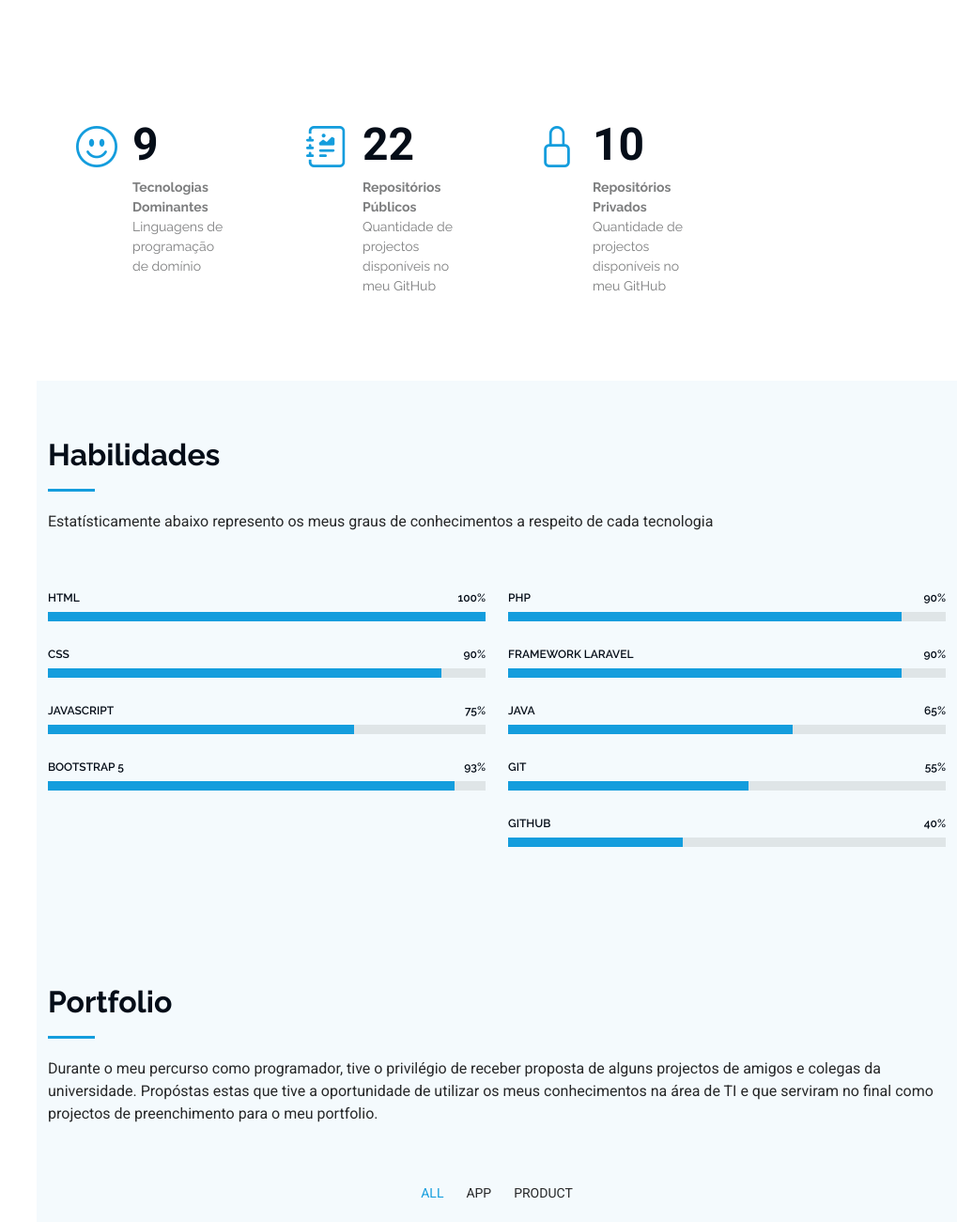
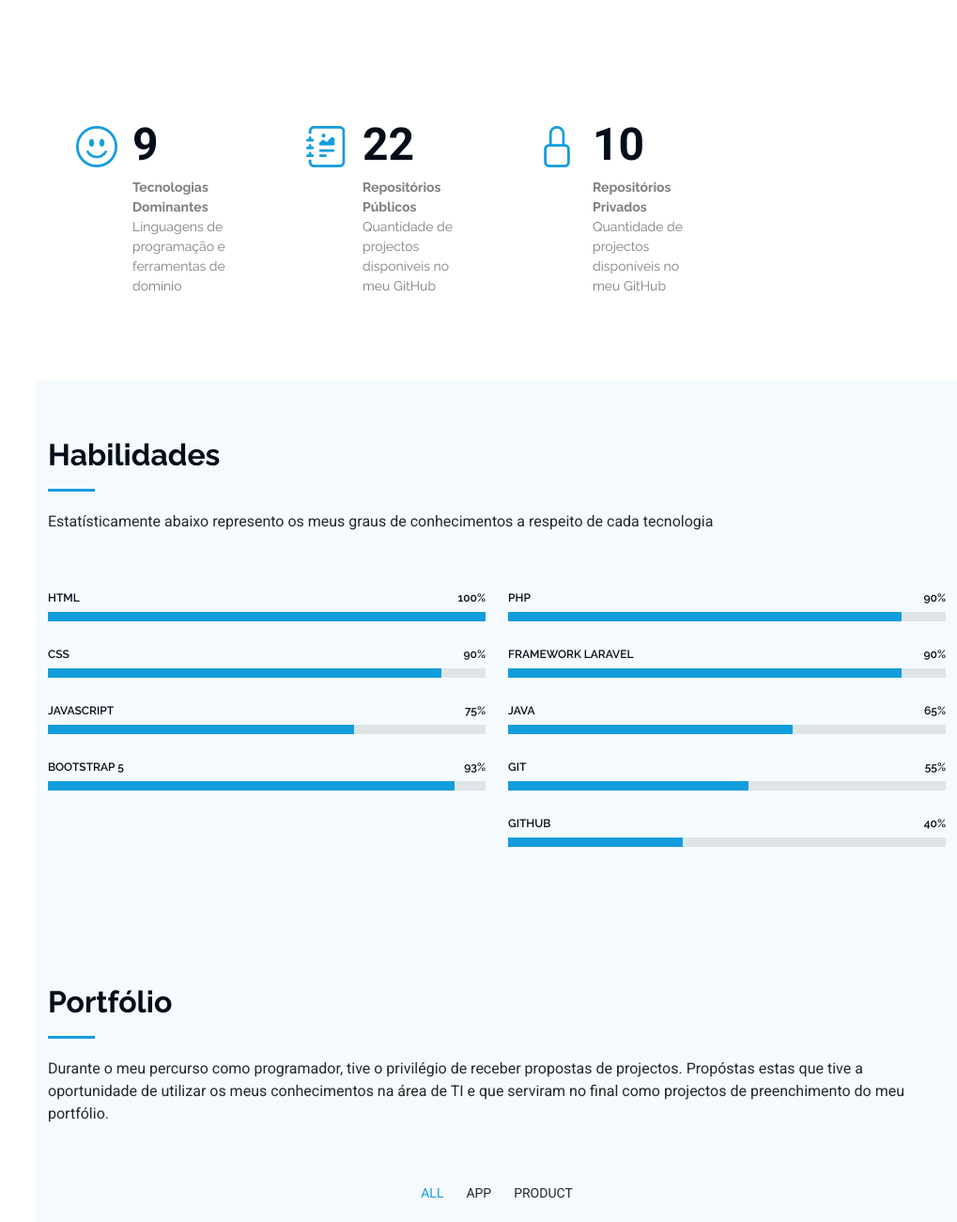
Before and after one commit to eugeniocachiombo/meu_portfolio, a plain HTML site: page index.html in a window 1280 px wide. Shown: the part 1500-2800 px from the top of the page at 94% size, without its empty margins (261-1280 px from the left). Drawn offline with Linux system fonts and the light colour scheme.

Commit message:
Erros de textos corrijidos

```diff
--- a/index.html
+++ b/index.html
@@ -48,7 +48,7 @@
         <li><a href="#hero" class="active"><i class="bi bi-house navicon"></i>Início</a></li>
         <li><a href="#about"><i class="bi bi-person navicon"></i> Sobre</a></li>
         <li class="d-none"><a href="#resume"><i class="bi bi-file-earmark-text navicon"></i> Resumo</a></li>
-        <li><a href="#portfolio"><i class="bi bi-images navicon"></i> Portfolio</a></li>
+        <li><a href="#portfolio"><i class="bi bi-images navicon"></i> Portfólio</a></li>
         <li class="d-none"><a href="#services"><i class="bi bi-hdd-stack navicon"></i> Serviços</a></li>
         <li><a href="#contact"><i class="bi bi-envelope navicon"></i> Contactos</a></li>
       </ul>
@@ -117,7 +117,7 @@
             <div class="stats-item">
               <i class="bi bi-emoji-smile"></i>
               <span data-purecounter-start="0" data-purecounter-end="9" data-purecounter-duration="1" class="purecounter"></span>
-              <p><strong>Tecnologias Dominantes</strong> <span>Linguagens de programação de domínio</span></p>
+              <p><strong>Tecnologias Dominantes</strong> <span>Linguagens de programação e ferramentas de domínio</span></p>
             </div>
           </div>
 
@@ -313,8 +313,8 @@
 
 
       <div class="container section-title" data-aos="fade-up">
-        <h2>Portfolio</h2>
-        <p>Durante o meu percurso como programador, tive o privilégio de receber proposta de alguns projectos de amigos e colegas da universidade. Propóstas estas que tive a oportunidade de utilizar os meus conhecimentos na área de TI e que serviram no final como projectos de preenchimento para o meu portfolio.</p>
+        <h2>Portfólio</h2>
+        <p>Durante o meu percurso como programador, tive o privilégio de receber propostas de projectos. Propóstas estas que tive a oportunidade de utilizar os meus conhecimentos na área de TI e que serviram no final como projectos de preenchimento do meu portfólio.</p>
       </div>
 
       <div class="container">
@@ -367,7 +367,7 @@
 
       <div class="container section-title" data-aos="fade-up">
         <h2>Serviços</h2>
-        <p>Durante o meu percurso como programador, tive o privilégio de receber proposta de alguns projectos de amigos e colegas da universidade. Propóstas estas que tive a oportunidade de utilizar os meus conhecimentos na área de TI e que serviram no final como projectos de preenchimento para o meu portfolio</p>
+        <p>Durante o meu percurso como programador, tive o privilégio de receber proposta de alguns projectos de amigos e colegas da universidade. Propóstas estas que tive a oportunidade de utilizar os meus conhecimentos na área de TI e que serviram no final como projectos de preenchimento para o meu portfólio</p>
       </div>
 
       <div class="container">
```
